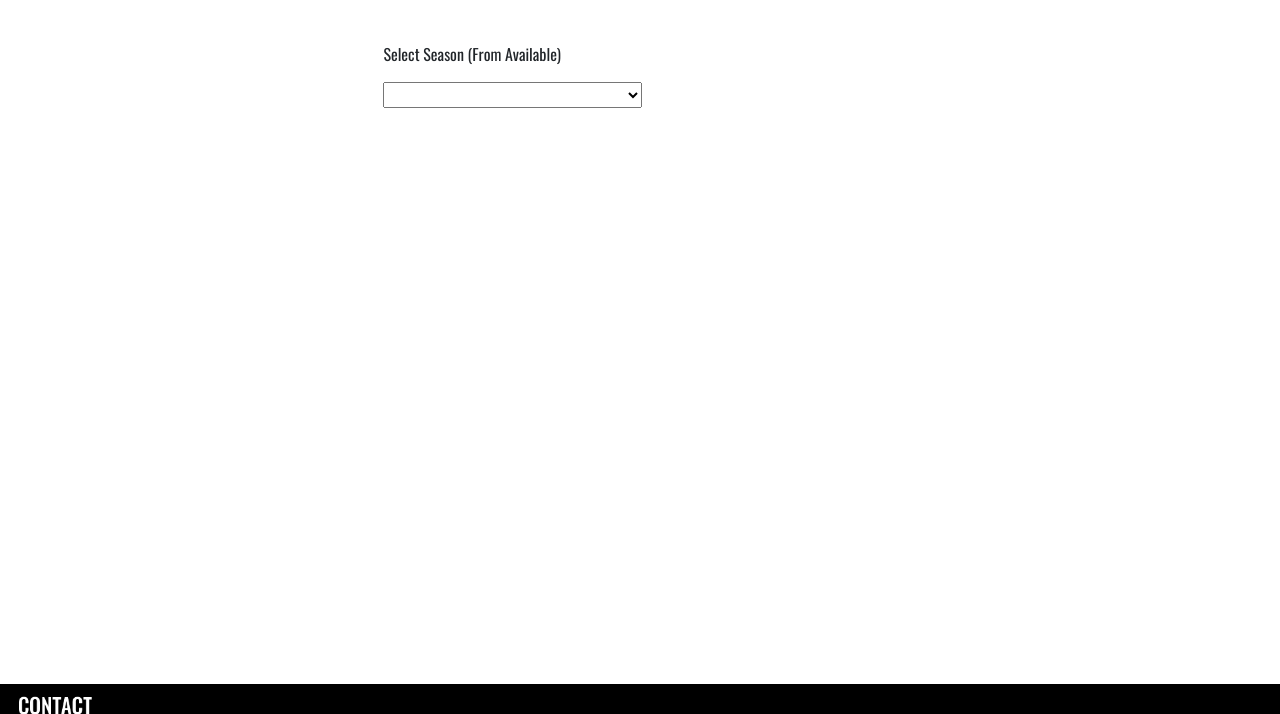
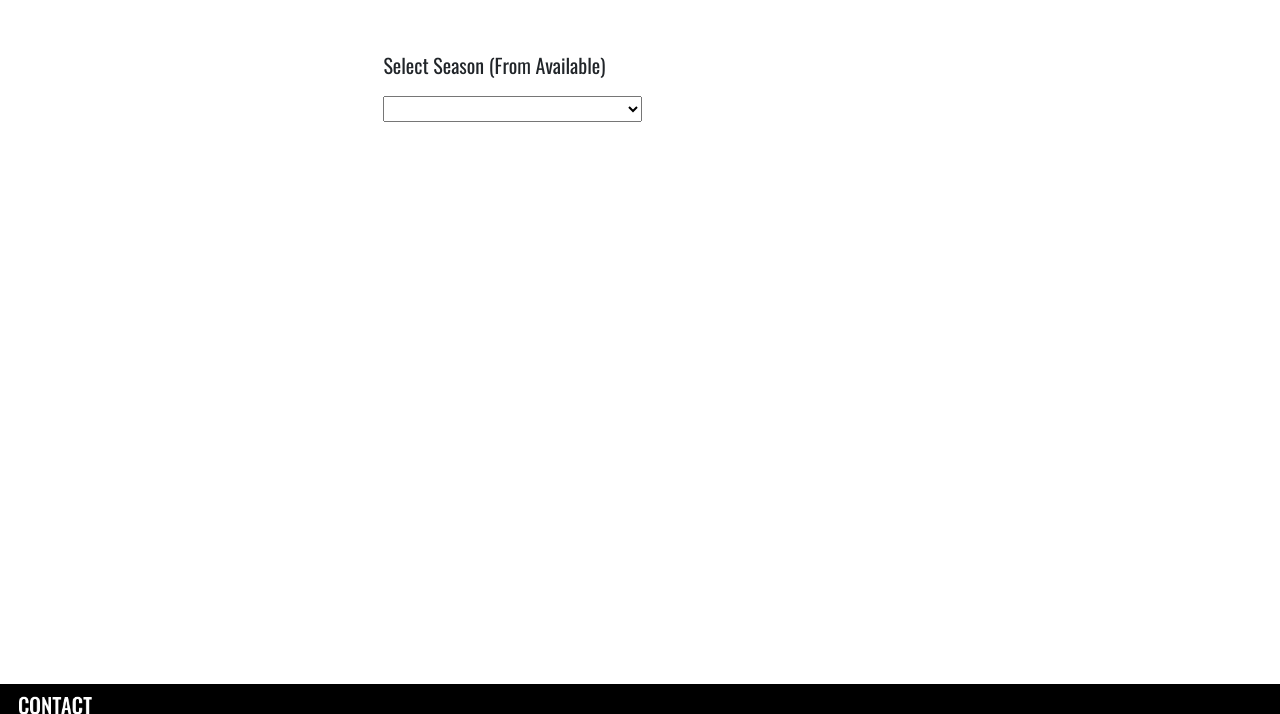
Before and after one commit to dillon32/FerryScheduler, a website: page index-mobile.html in a window 1280 px wide. Shown: the part 116-830 px from the top of the page. Drawn offline with nearby package versions, Linux system fonts and the light colour scheme.

Commit message:
Work on alignment 8

```diff
--- a/mobile.css
+++ b/mobile.css
@@ -2,8 +2,8 @@ html, body {overflow-x: hidden;}
 
 a, p, option {
    font-family: Oswald;
-   font-size: 16px;
-   margin-top: 8px;
+   font-size: 20px;
+   margin-top: 16px;
 }
 
 .appear {display: inline-block;}
```
Also changed, not shown: images/header-mobile.png.
